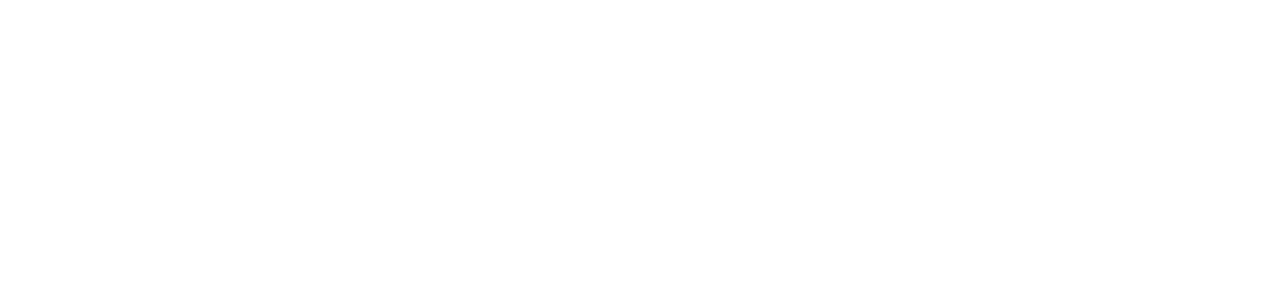
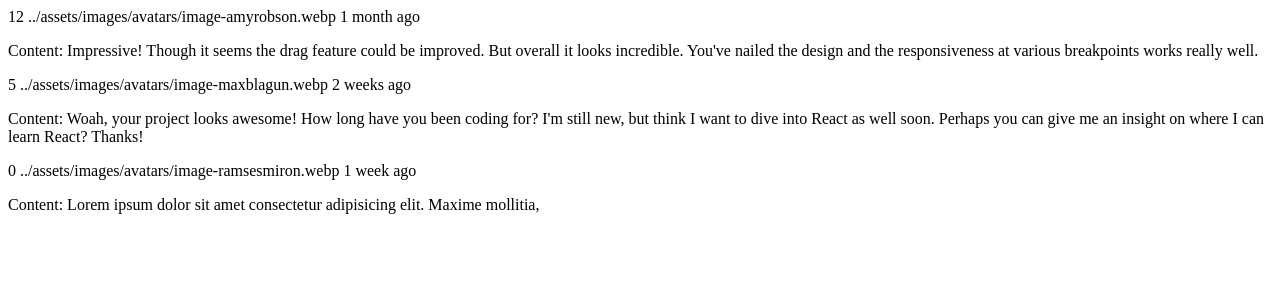
Before and after one commit to shahrzadJavadiKoushesh/AsanPadrakht-Internship, an Angular app in the folder observableInteractiveCommentSection/: page / in a window 1280 px wide. Shown: the top 300 px of the page. Built offline with nearby package versions, Linux system fonts and the light colour scheme.

Commit message:
rstart and initialization of project

```diff
--- a/observableInteractiveCommentSection/src/app/app.component.html
+++ b/observableInteractiveCommentSection/src/app/app.component.html
@@ -0,0 +1 @@
+<app-comment-list></app-comment-list>
--- a/observableInteractiveCommentSection/src/app/app.module.ts
+++ b/observableInteractiveCommentSection/src/app/app.module.ts
@@ -3,10 +3,12 @@ import { BrowserModule } from '@angular/platform-browser';
 
 import { AppRoutingModule } from './app-routing.module';
 import { AppComponent } from './app.component';
+import { CommentListComponent } from './comment-list/comment-list.component';
 
 @NgModule({
   declarations: [
-    AppComponent
+    AppComponent,
+    CommentListComponent,
   ],
   imports: [
     BrowserModule,
--- /dev/null
+++ b/observableInteractiveCommentSection/src/app/comment-list/comment-list.component.html
@@ -0,0 +1,11 @@
+<!-- comment-list.component.html -->
+
+<div *ngFor="let comment of comments">
+    <!-- Display comment details here -->
+    {{comment.score}}
+    {{comment.username}}
+    {{comment.user.image.webp}}
+    {{comment.createdAt}}
+    <p>Content: {{ comment.content }}</p>
+    <!-- Add more properties as needed -->
+  </div>
--- /dev/null
+++ b/observableInteractiveCommentSection/src/app/comment-list/comment-list.component.ts
@@ -0,0 +1,19 @@
+import { Component, OnInit } from '@angular/core';
+import { CommentService } from '../comment.service';
+
+@Component({
+  selector: 'app-comment-list',
+  templateUrl: './comment-list.component.html',
+  styleUrls: ['./comment-list.component.scss']
+})
+export class CommentListComponent implements OnInit {
+  comments: any;
+
+  constructor(private commentService: CommentService) { }
+
+  ngOnInit(): void {
+    this.commentService.comments$.subscribe((data) => {
+      this.comments = data.comments;
+    });
+  }
+}
--- a/observableInteractiveCommentSection/src/app/comment.service.ts
+++ b/observableInteractiveCommentSection/src/app/comment.service.ts
@@ -1,9 +1,129 @@
 import { Injectable } from '@angular/core';
+import { BehaviorSubject, Observable } from 'rxjs';
 
 @Injectable({
   providedIn: 'root'
 })
 export class CommentService {
+  private commentsSubject = new BehaviorSubject<any>(null);
+  comments$: Observable<any> = this.commentsSubject.asObservable();
 
-  constructor() { }
+  constructor() {
+    this.commentsSubject.next({
+      "currentUser": {
+        "image": {
+          "png": "./images/avatars/image-juliusomo.png",
+          "webp": "../assets/images/avatars/image-juliusomo.webp"
+        },
+        "username": "juliusomo"
+      },
+      "comments": [
+        {
+          "id": 1,
+          "content": "Impressive! Though it seems the drag feature could be improved. But overall it looks incredible. You've nailed the design and the responsiveness at various breakpoints works really well.",
+          "createdAt": "1 month ago",
+          "score": 12,
+          "user": {
+            "image": {
+              "png": "./images/avatars/image-amyrobson.png",
+              "webp": "../assets/images/avatars/image-amyrobson.webp"
+            },
+            "username": "amyrobson"
+          },
+          "replies": []
+        },
+        {
+          "id": 2,
+          "content": "Woah, your project looks awesome! How long have you been coding for? I'm still new, but think I want to dive into React as well soon. Perhaps you can give me an insight on where I can learn React? Thanks!",
+          "createdAt": "2 weeks ago",
+          "score": 5,
+          "user": {
+            "image": {
+              "png": "./images/avatars/image-maxblagun.png",
+              "webp": "../assets/images/avatars/image-maxblagun.webp"
+            },
+            "username": "maxblagun"
+          },
+          "replies": [
+            {
+              "id": 3,
+              "content": "If you're still new, I'd recommend focusing on the fundamentals of HTML, CSS, and JS before considering React. It's very tempting to jump ahead but lay a solid foundation first.",
+              "createdAt": "1 week ago",
+              "score": 4,
+              "replyingTo": "maxblagun",
+              "user": {
+                "image": {
+                  "png": "./images/avatars/image-ramsesmiron.png",
+                  "webp": "../assets/images/avatars/image-ramsesmiron.webp"
+                },
+                "username": "ramsesmiron"
+              }
+            },
+            {
+              "id": 4,
+              "content": "I couldn't agree more with this. Everything moves so fast and it always seems like everyone knows the newest library/framework. But the fundamentals are what stay constant.",
+              "createdAt": "2 days ago",
+              "score": 2,
+              "replyingTo": "ramsesmiron",
+              "user": {
+                "image": {
+                  "png": "./images/avatars/image-juliusomo.png",
+                  "webp": "../assets/images/avatars/image-juliusomo.webp"
+                },
+                "username": "juliusomo"
+              }
+            },
+            {
+              "id": 5,
+              "content": "Wow, this React app's user interface is so responsive and sleek, making for an amazing user experience!",
+              "createdAt": "1 day ago",
+              "score": 2,
+              "replyingTo": "ramsesmiron",
+              "user": {
+                "image": {
+                  "png": "./images/avatars/image-juliusomo.png",
+                  "webp": "../assets/images/avatars/image-amyrobson.webp"
+                },
+                "username": "amyrobson"
+              }
+            },
+            {
+              "id": 6,
+              "content": "viverra fermentum metus elementum, ornare",
+              "createdAt": "1 month ago",
+              "score": 0,
+              "replyingTo": "ramsesmiron",
+              "user": {
+                "image": {
+                  "png": "./images/avatars/image-juliusomo.png",
+                  "webp": "../assets/images/avatars/image-juliusomo.webp"
+                },
+                "username": "juliusomo"
+              }
+            }
+
+          ]
+        },
+        {
+          "id": 3,
+          "content": "Lorem ipsum dolor sit amet consectetur adipisicing elit. Maxime mollitia,",
+          "createdAt": "1 week ago",
+          "score": 0,
+          "user": {
+            "image": {
+              "png": "../assets/images/avatars/image-ramsesmiron.png",
+              "webp": "../assets/images/avatars/image-ramsesmiron.webp"
+            },
+            "username": "ramsesmiron"
+          },
+          "replies": []
+        },
+      ]
+
+    });
+  }
+
+  updateComments(data: any) {
+    this.commentsSubject.next(data);
+  }
 }
```
Also changed, not shown: observableInteractiveCommentSection/src/app/comment.model.ts (+27 -12 lines), observableInteractiveCommentSection/src/app/comment-list/comment-list.component.scss (added), 1 other file (tests, documents, lock files or other folders).
